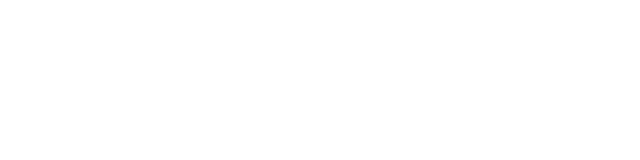
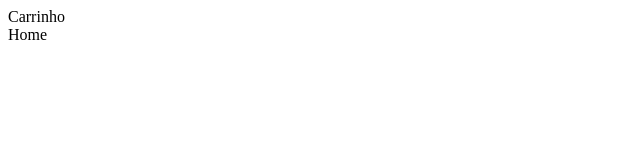
Before and after one commit to Braz99/Ecommerce2, a React (Create React App) app: page / in a window 1280 px wide. Shown: the top 160 px of the page, without its empty margins (0-640 px from the left). Built offline with nearby package versions, Linux system fonts and the light colour scheme.

Commit message:
Adiciona componentes às páginas

```diff
--- a/src/components/cart_main.js
+++ b/src/components/cart_main.js
@@ -1,6 +1,6 @@
 import React from 'react';
 
-export default function Cart_main(){
+export default function CartMain(){
     return(
         <main id='container'>
 
--- a/src/components/home_main.js
+++ b/src/components/home_main.js
@@ -1,6 +1,6 @@
 import React from 'react';
 
-export default function Home_main(){
+export default function HomeMain(){
     return(
         <main id='container'>
 
--- a/src/pages/Cart/index.js
+++ b/src/pages/Cart/index.js
@@ -1,7 +1,13 @@
 import React from 'react';
+import Header from '../../components/header';
+import CartMain from '../../components/cart_main';
+
 
 export default function Cart(){
     return(
-        <></>
+        <>
+          <Header />
+          <CartMain />
+        </>
     )
 }
--- a/src/pages/Home/index.js
+++ b/src/pages/Home/index.js
@@ -1,7 +1,12 @@
 import React from 'react';
+import Header from '../../components/header';
+import HomeMain from '../../components/home_main';
 
 export default function Home(){
     return(
-        <></>
+        <>
+          <Header />
+          <HomeMain />
+        </>
     )
 }
```
